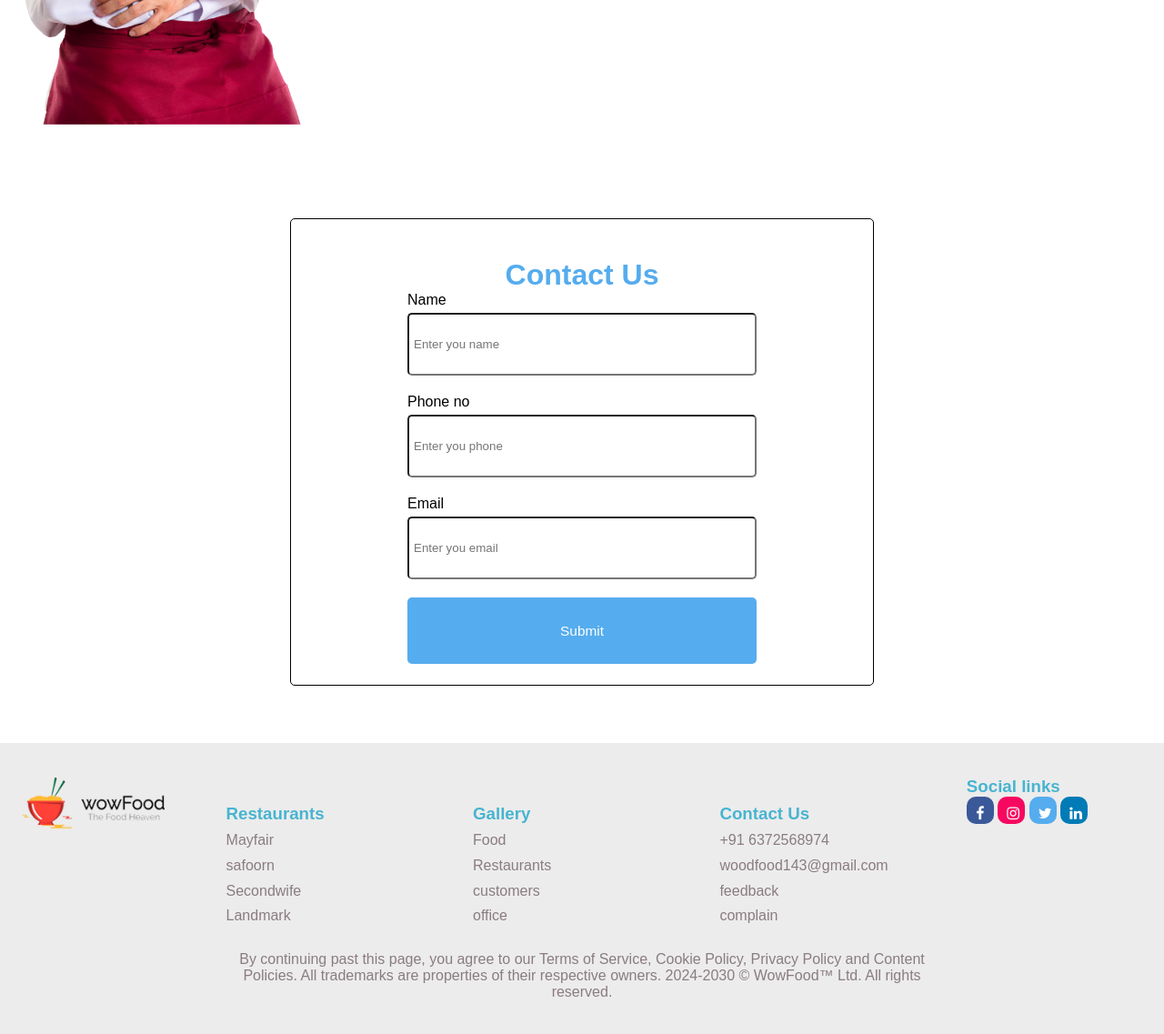
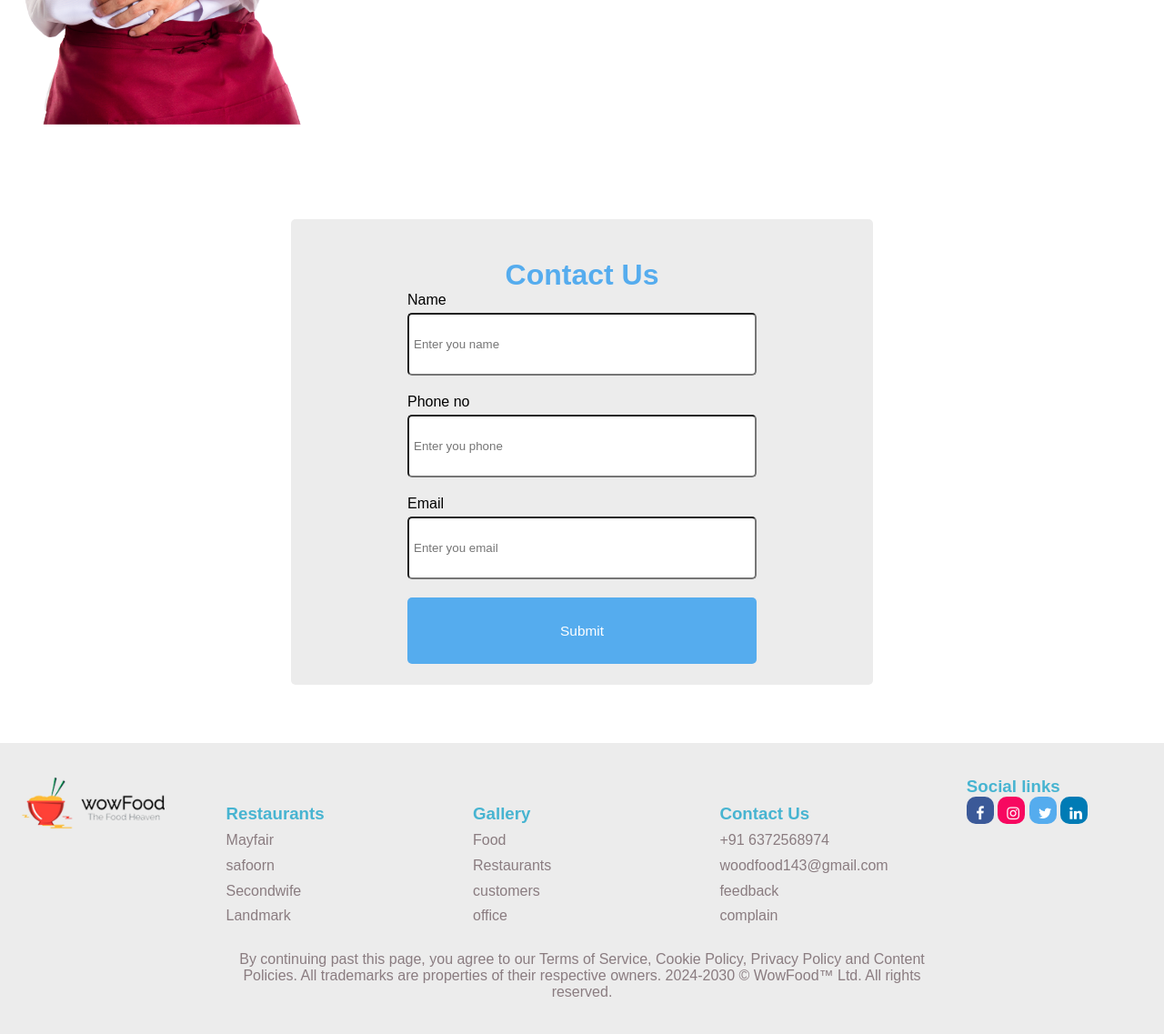
Before and after one commit to CSPEDITOR/food_delivery_website, a PHP site: page /home.html in a window 1280 px wide. Shown: the part 2223-3360 px from the top of the page at 91% size. Run offline with PHP 8.4, Linux system fonts and the light colour scheme.

Commit message:
fixing bug

```diff
--- a/css/home.css
+++ b/css/home.css
@@ -357,8 +357,9 @@ height: 80vh;
     display: flex;
     justify-content: center;
     align-items: center;
-    border: 1px solid black;
+    /* border: 1px solid black; */
     border-radius: 5px;
+    background: #ECECEC;
 }
 .contactus .contact_container h2{
 
```
